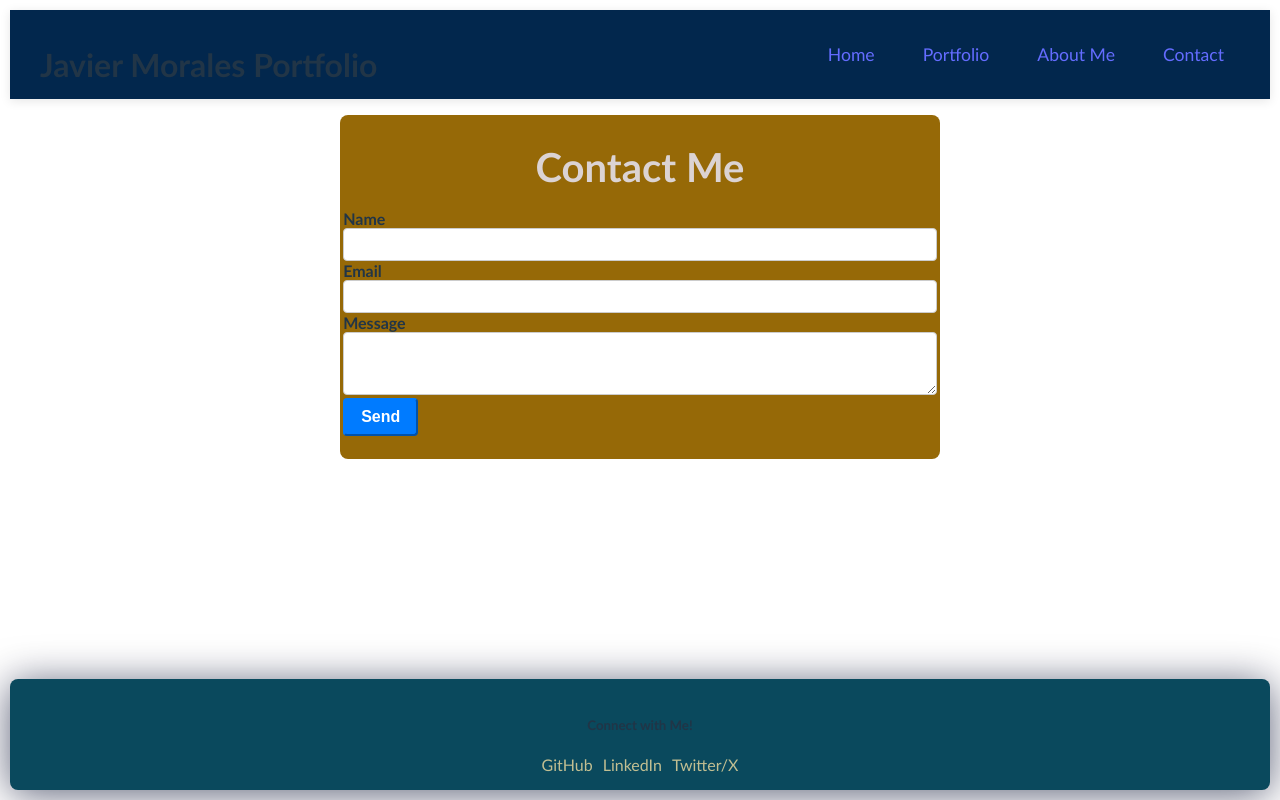
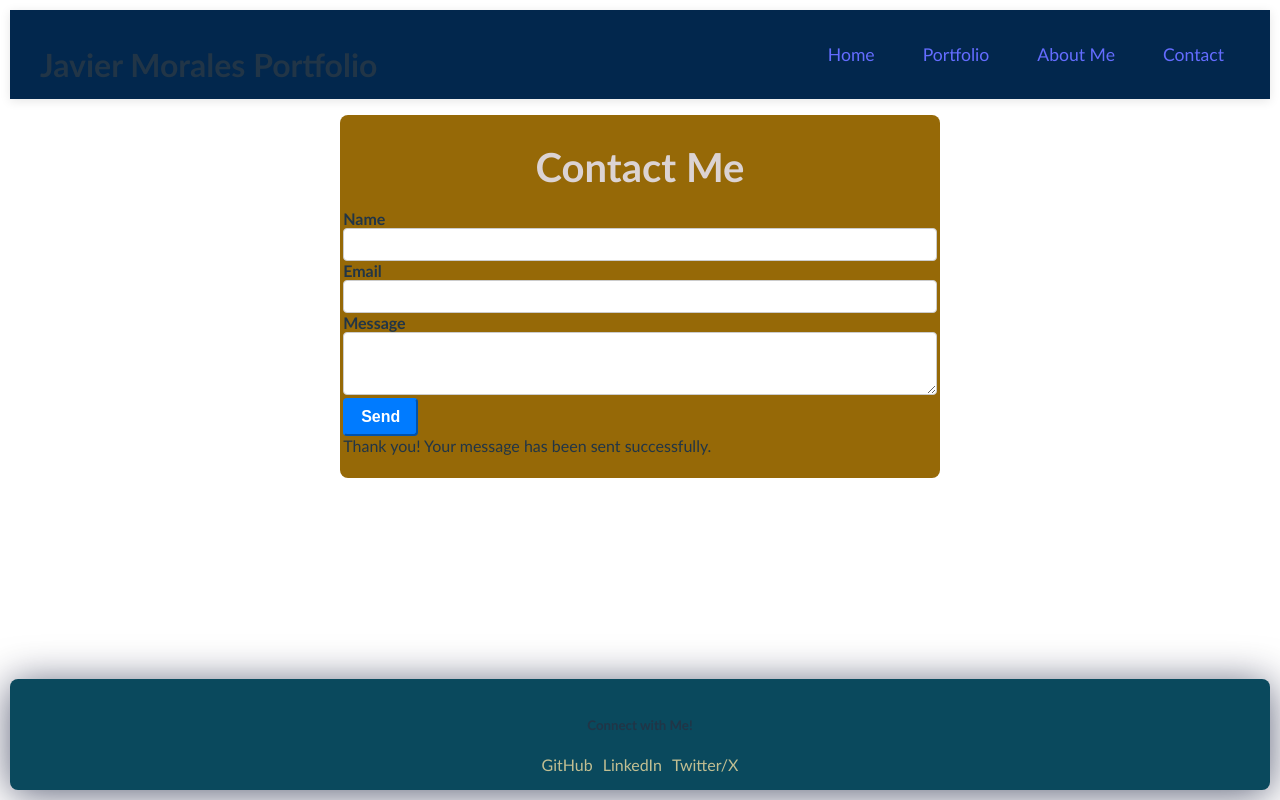
Before and after one commit to elchinatalpf/react-portfolio, a React (Vite) app: page /contact in a window 1280 px wide. Both pictures are taken after typing "Sample", "name@example.com", "Sample" into the empty fields and a click on the button "Send". Built offline with nearby package versions, Linux system fonts and the light colour scheme; no server answers.

Commit message:
updated error success and error message for contact page

```diff
--- a/src/pages/contact/Contact.jsx
+++ b/src/pages/contact/Contact.jsx
@@ -12,6 +12,8 @@ export default function Contact() {
   const [ email, setEmail ] = useState('');
   const [ message, setMessage ] = useState('');
   const [ validationErrors, setValidationErrors ] = useState({});
+  const [submitStatus, setSubmitStatus] = useState(null); //'success', 'error, or null
+  const [submitMessage, setSubmitMessage] = useState('');
 
   const validateForm = () => {
     const errors = {};
@@ -53,9 +55,16 @@ export default function Contact() {
     setEmail('');
     setMessage('');
 
-    console.log("Email sent successfully" ,result);
+    setSubmitStatus('success');
+    setSubmitMessage('Thank you! Your message has been sent successfully.');
+    setTimeout(() => {
+      setSubmitStatus(null);
+      setSubmitMessage('');
+    }, 5000);
   } catch (err) {
     console.log("Error sending email", err);
+    setSubmitStatus('error');
+    setSubmitMessage('Sorry, there was an error sending your message. Please try again.');
   }
 };
 
@@ -73,6 +82,11 @@ const handleChange = (event) => {
           break;
         }
 
+        // Clear any existing status messages when user starts typing
+        if (submitStatus) {
+          setSubmitStatus(null);
+          setSubmitMessage('');
+        }
       };
 
       return (
@@ -119,7 +133,10 @@ const handleChange = (event) => {
         <Button variant="primary" type="submit" className="submit-btn">
           Send
         </Button>
-
+        {submitStatus && (
+          <div className={`alert mt-3 ${submitStatus === 'success' ? 'alert-success' :
+            'alert-error'}`}>{submitMessage}</div>
+        )}
         </Form>
     </Container>
       );
```
